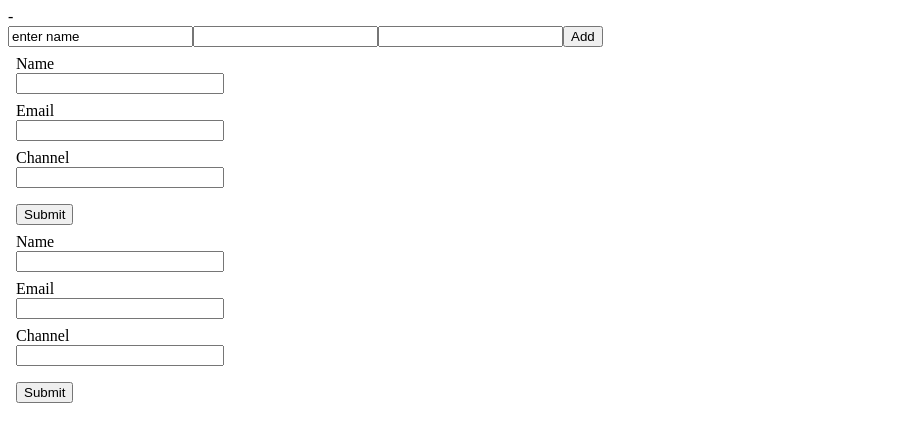
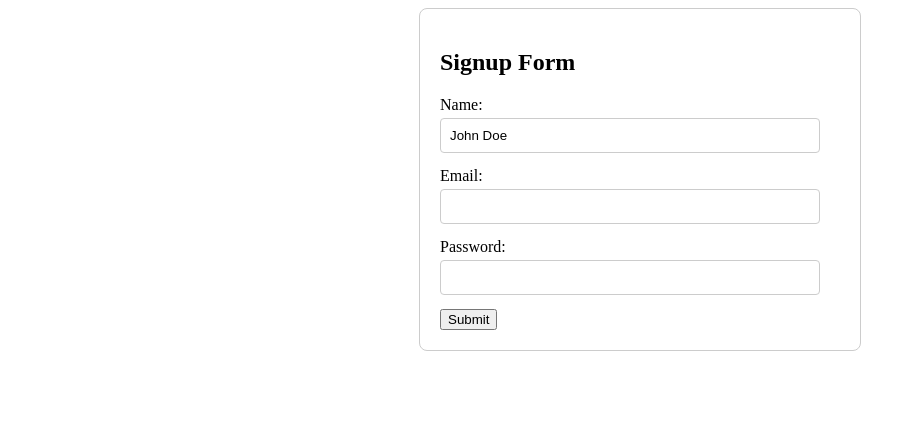
Before and after one commit to Vamsiayiluri/ReactLearning, a React (Vite) app: page / in a window 1280 px wide. Shown: the top 442 px of the page, without its empty margins (0-916 px from the left). Built offline with nearby package versions, Linux system fonts and the light colour scheme.

Commit message:
form handling using react hook form

```diff
--- a/src/App.jsx
+++ b/src/App.jsx
@@ -1,6 +1,4 @@
-import FormikSample from "./components/FormikSample";
-import Forms from "./components/Forms";
-import NewFormikSample from "./components/NewFormikSample";
+import ReactHookForm from "./components/ReactHookForm";
 
 function App() {
   const person = {
@@ -10,9 +8,7 @@ function App() {
   };
   return (
     <div className="App">
-      <Forms></Forms>
-      <FormikSample></FormikSample>
-      <NewFormikSample></NewFormikSample>
+      <ReactHookForm></ReactHookForm>
     </div>
   );
 }
--- /dev/null
+++ b/src/components/ReactHookForm.jsx
@@ -0,0 +1,78 @@
+import React from "react";
+import { useForm } from "react-hook-form";
+import styles from "./reactHookForm.module.css";
+
+export default function ReactHookForm() {
+  const {
+    register,
+    handleSubmit,
+    formState: { errors },
+  } = useForm({
+    defaultValues: {
+      name: "John Doe",
+    },
+    mode: "onChange",
+  });
+  // Form submission handler
+  const onSubmit = (data) => {
+    console.log("Form Submitted: ", data);
+    alert("Form Submitted Successfully!");
+  };
+
+  return (
+    <div className={styles.container}>
+      <h2>Signup Form</h2>
+      <form onSubmit={handleSubmit(onSubmit)}>
+        <div className={styles.containerTwo}>
+          <label className={styles.inputLabel}>Name:</label>
+          <input
+            type="text"
+            {...register("name", { required: "Name is required" })}
+            className={styles.inputText}
+          />
+          {errors.name && <p className={styles.error}>{errors.name.message}</p>}
+        </div>
+
+        <div className={styles.containerTwo}>
+          <label className={styles.inputLabel}>Email:</label>
+          <input
+            type="email"
+            {...register("email", {
+              required: "Email is required",
+              pattern: {
+                value: /^[A-Z0-9._%+-]+@[A-Z0-9.-]+\.[A-Z]{2,}$/i,
+                message: "Invalid email address",
+              },
+            })}
+            className={styles.inputText}
+          />
+          {errors.email && (
+            <p className={styles.error}>{errors.email.message}</p>
+          )}
+        </div>
+
+        <div className={styles.containerTwo}>
+          <label className={styles.inputLabel}>Password:</label>
+          <input
+            type="password"
+            {...register("password", {
+              required: "Password is required",
+              minLength: {
+                value: 8,
+                message: "Password must be at least 8 characters",
+              },
+            })}
+            className={styles.inputText}
+          />
+          {errors.password && (
+            <p className={styles.error}>{errors.password.message}</p>
+          )}
+        </div>
+
+        <button type="submit" className={styles.submitButton}>
+          Submit
+        </button>
+      </form>
+    </div>
+  );
+}
--- /dev/null
+++ b/src/components/reactHookForm.module.css
@@ -0,0 +1,33 @@
+.container{
+    max-width: 400px;
+    margin: 0 auto;
+    padding: 20px;
+    border: 1px solid #ccc;
+    border-radius: 8px;
+  }
+.containerTwo{
+    margin-bottom: 14px;
+}
+.inputLabel{
+    display: block;
+    margin-bottom: 4px;
+}
+.inputText{
+    width: 90%;
+    padding: 9px;
+    border: 1px solid #ccc;
+    border-radius: 4px;
+}
+.error{
+    font-size: 12px;
+    color: red;
+    margin-top: 4px;
+}
+.x{
+    padding: 10px 20px;
+    background-color: #007BFF;
+    color: #fff;
+    border-radius: 4px;
+    cursor: pointer;
+
+}
```
